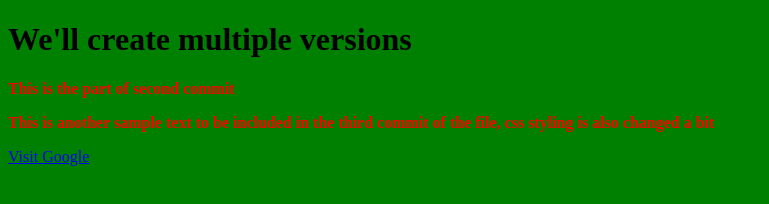
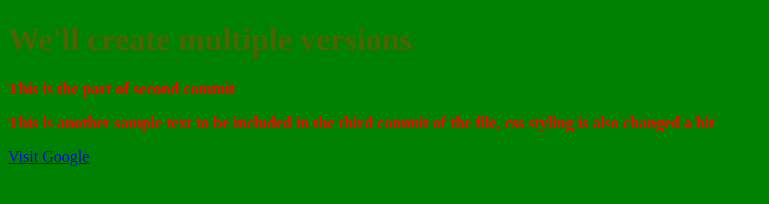
Before and after one commit to rajat-sh-1/Repo1, a plain HTML site: page index.html in a window 1280 px wide. Shown: the whole page, without its empty margins (0-769 px from the left). Drawn offline with Linux system fonts and the light colour scheme.

Commit message:
feature-b progress

```diff
--- a/style.css
+++ b/style.css
@@ -6,3 +6,8 @@ p{
 	color: red;
 	font-weight: bold;
 }
+
+h1{
+	color: rgba(255,34,0,.3)
+
+}
```
